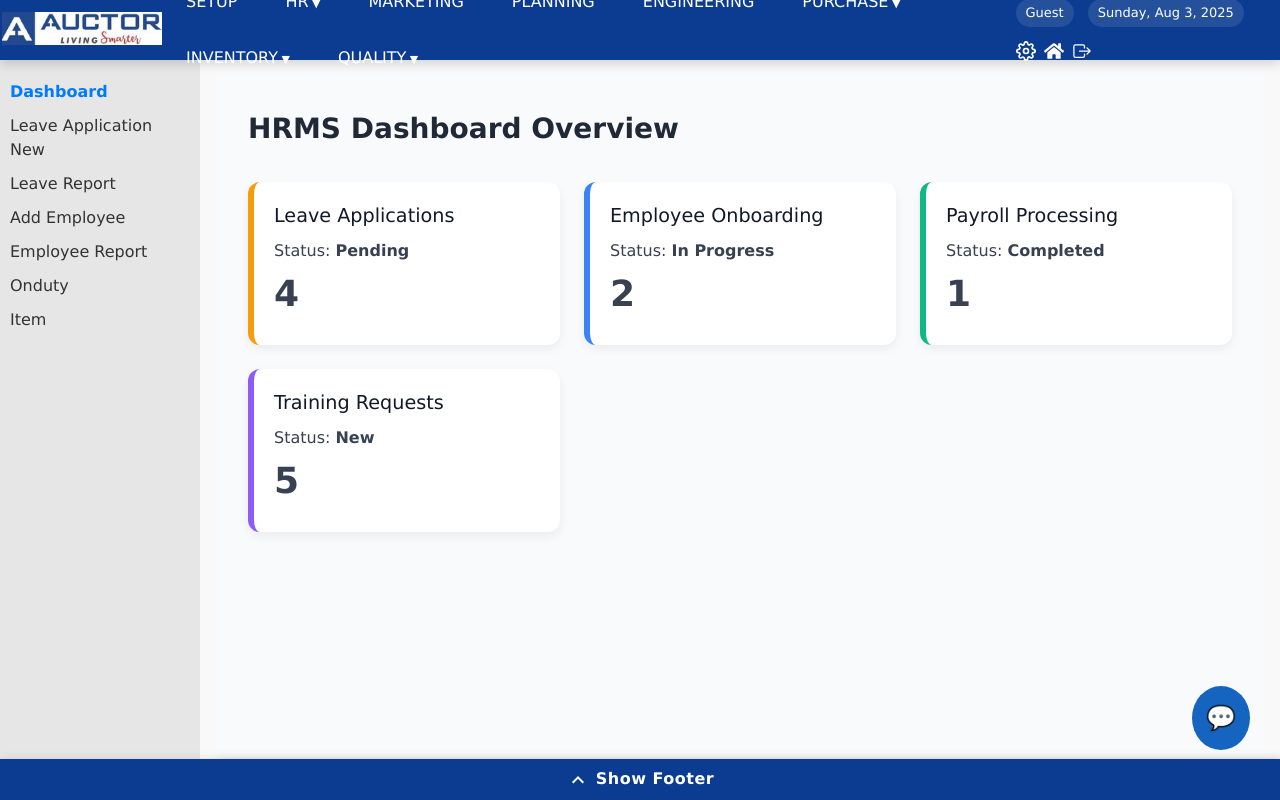
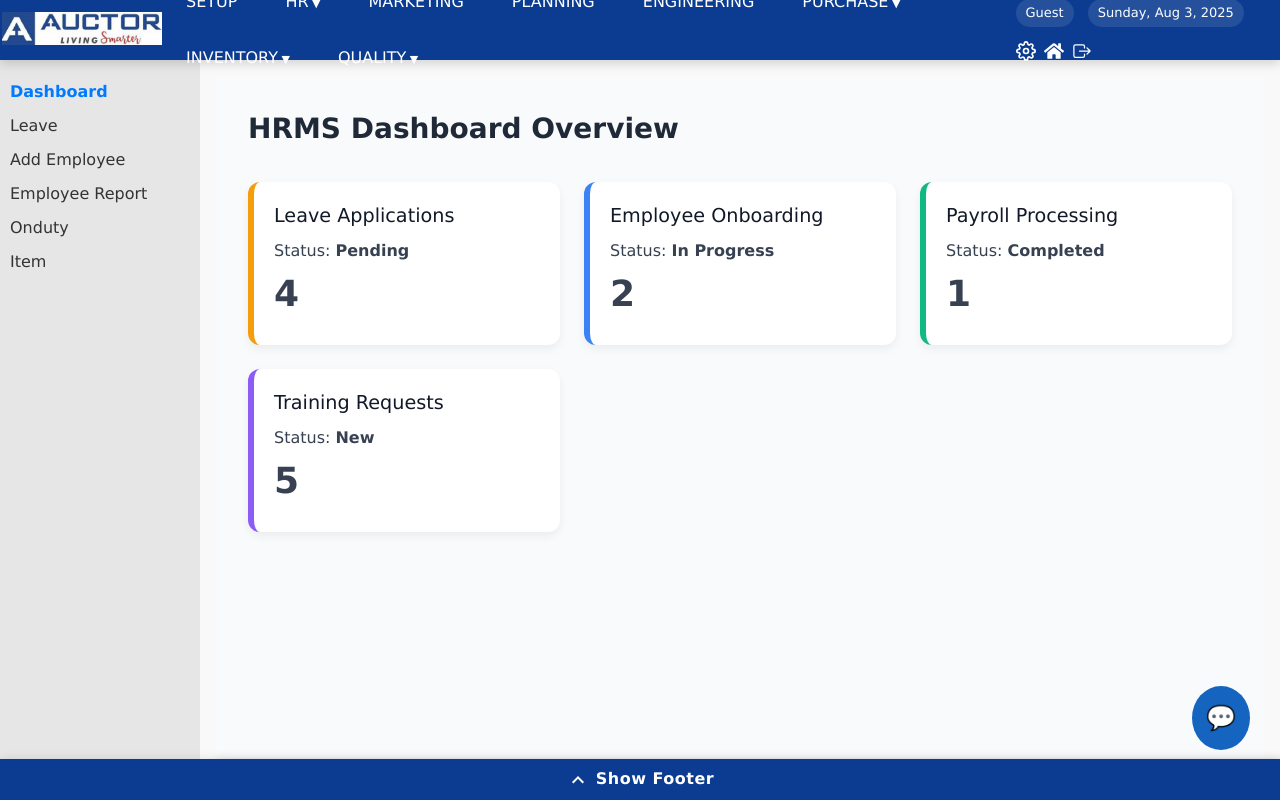
Before and after one commit to anumcait/fullstack-erp, a React (Vite) app in the folder frontend/: page /dashboard in a window 1280 px wide. Built offline with nearby package versions, Linux system fonts and the light colour scheme; no server answers; a web font is replaced by a local one.

Commit message:
update:Login

```diff
--- a/frontend/src/Component/Layout/Sidebar.jsx
+++ b/frontend/src/Component/Layout/Sidebar.jsx
@@ -6,8 +6,9 @@ const Sidebar = () => (
   <aside className="sidebar">
     <ul>
       <li><NavLink to="/dashboard">Dashboard</NavLink></li>
-      <li><NavLink to="/leave-form">Leave Application New</NavLink></li>
-      <li><NavLink to="/leave-report">Leave Report</NavLink></li>
+      <li><NavLink to="/leave">Leave</NavLink></li>
+      {/* <li><NavLink to="/leave-form">Leave</NavLink></li> */}
+      {/* <li><NavLink to="/leave-report">Leave Report</NavLink></li> */}
       <li><NavLink to="/add-employee">Add Employee</NavLink></li>
       <li><NavLink to="/employees">Employee Report</NavLink></li>
 
```
